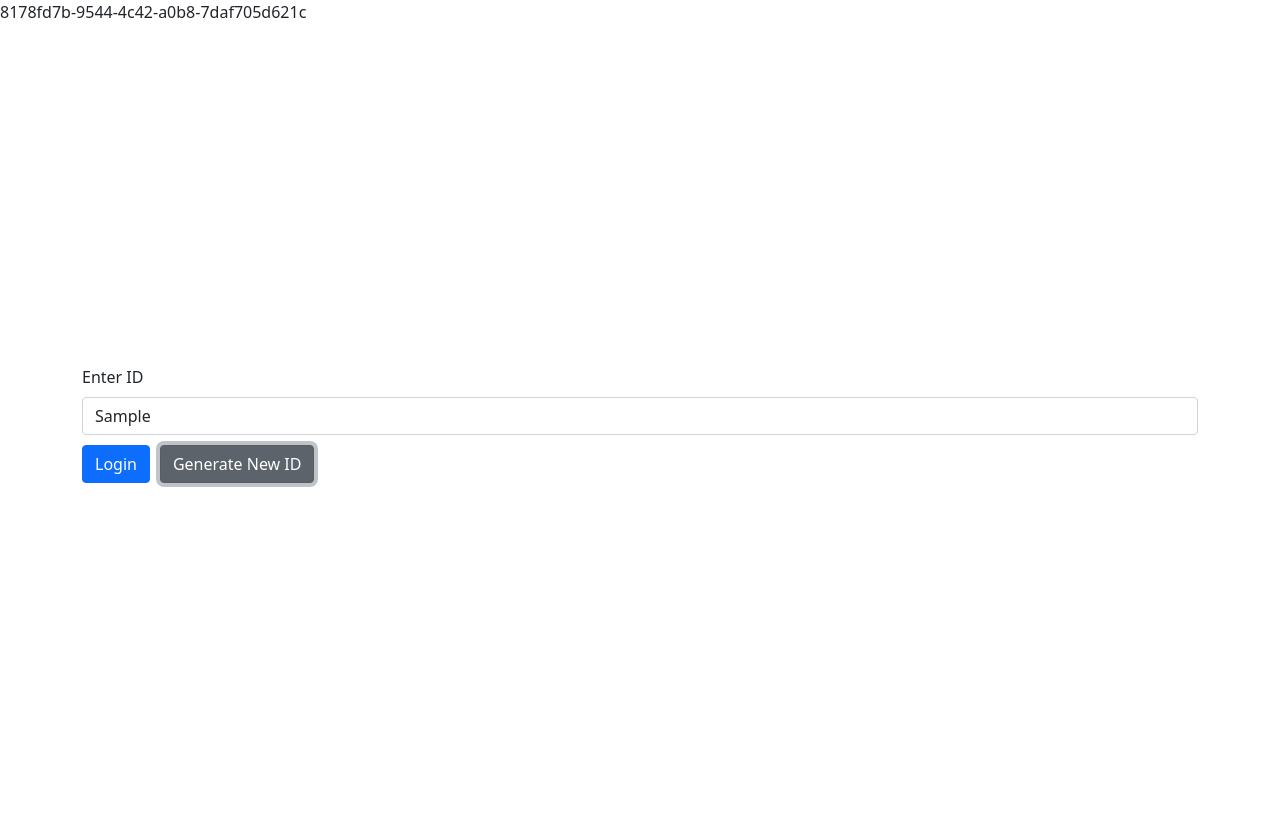
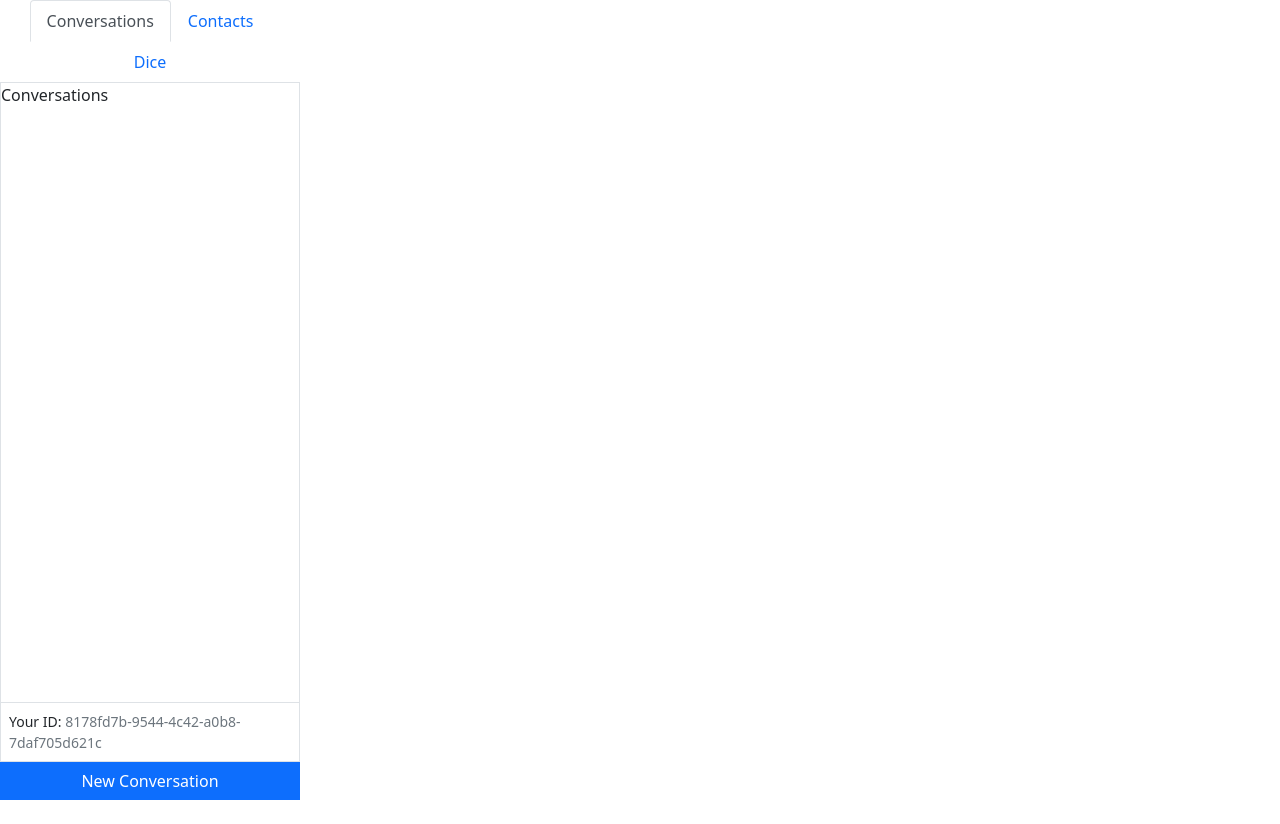
Before and after one commit to drew199321/UnreliableNarratorV3, a React (Create React App) app in the folder client/: page / in a window 1280 px wide. Both pictures are taken after typing "Sample" into the empty fields and a click on the button "Generate New ID". After the commit the page ends 800 px from the top, so only its background shows below. Built offline with nearby package versions, Linux system fonts and the light colour scheme.

Commit message:
Sidebar created

```diff
--- a/client/src/components/App.js
+++ b/client/src/components/App.js
@@ -1,15 +1,13 @@
 import React from 'react'
 import Login from './Login';
 import useLocalStorage from '../hooks/useLocalStorage';
+import Dashboard from './Dashboard';
 
 function App() {
-  const[id, setId] = useLocalStorage()
+  const[id, setId] = useLocalStorage('id')
   return (
-    <>
-      {id}
-      <Login onIdSubmit = {setId}/>
-    </>
-  );
+    id ? <Dashboard id={id} /> : <Login onIdSubmit = {setId}/>
+  )
 }
 
 export default App;
--- /dev/null
+++ b/client/src/components/Contacts.js
@@ -0,0 +1,7 @@
+import React from 'react'
+
+export default function Contacts() {
+  return (
+    <div>Contacts</div>
+  )
+}
--- /dev/null
+++ b/client/src/components/Conversations.js
@@ -0,0 +1,7 @@
+import React from 'react'
+
+export default function Conversations() {
+  return (
+    <div>Conversations</div>
+  )
+}
--- /dev/null
+++ b/client/src/components/Dashboard.js
@@ -0,0 +1,10 @@
+import React from 'react'
+import Sidebar from './Sidebar'
+
+export default function Dashboard({ id }) {
+  return (
+    <div className = "d-flex" style={{height: '100vh'}}>
+         <Sidebar id={id} />
+    </div>
+  )
+}
--- /dev/null
+++ b/client/src/components/Dice.js
@@ -0,0 +1,7 @@
+import React from 'react'
+
+export default function Dice() {
+  return (
+    <div>Dice</div>
+  )
+}
--- /dev/null
+++ b/client/src/components/Sidebar.js
@@ -0,0 +1,48 @@
+import React, { useState } from 'react'
+import { Tab, Nav, Button } from 'react-bootstrap'
+import Conversations from './Conversations'
+import Contacts from './Contacts'
+import Dice from './Dice'
+
+const CONVERSATIONS_KEY = 'conversations'
+const CONTACTS_KEY = 'contacts'
+const DICE_KEY = 'dice'
+
+export default function Sidebar({ id }) {
+    const [activeKey, setActiveKey] = useState(CONVERSATIONS_KEY)
+    const conversationsOpen = activeKey === CONVERSATIONS_KEY
+  return (
+    <div style = {{width: '300px'}} className = "d-flex flex-column">
+        <Tab.Container activeKey = {activeKey} onSelect={setActiveKey}>
+            <Nav variant = "tabs" className="justify-content-center">
+                <Nav.Item>
+                    <Nav.Link eventKey = {CONVERSATIONS_KEY}>Conversations</Nav.Link>
+                </Nav.Item>
+                <Nav.Item>
+                    <Nav.Link eventKey = {CONTACTS_KEY}>Contacts</Nav.Link>
+                </Nav.Item>
+                <Nav.Item>
+                    <Nav.Link eventKey = {DICE_KEY}>Dice</Nav.Link>
+                </Nav.Item>
+            </Nav>
+            <Tab.Content className="border border-top-0 overflow-auto flex-grow-1">
+                <Tab.Pane eventKey={CONVERSATIONS_KEY}>
+                    <Conversations />
+                </Tab.Pane>
+                <Tab.Pane eventKey={CONTACTS_KEY}>
+                    <Contacts />
+                </Tab.Pane>
+                <Tab.Pane eventKey={DICE_KEY}>
+                    <Dice />
+                </Tab.Pane>
+            </Tab.Content>
+            <div className = "p-2 border border-top-0 small">
+              Your ID: <span className = "text-muted" >{id}</span>
+            </div>
+            <Button className="rounded-0">
+                New {conversationsOpen ? "Conversation" : "Contact" }
+            </Button>
+        </Tab.Container>
+    </div>
+  )
+}
```
